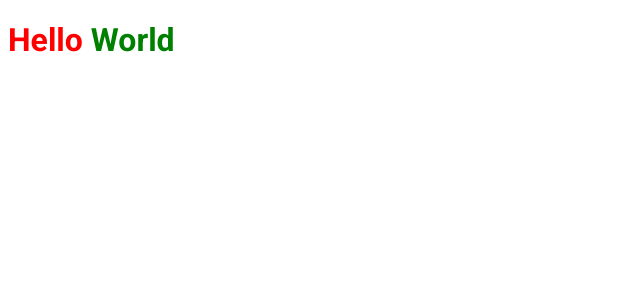
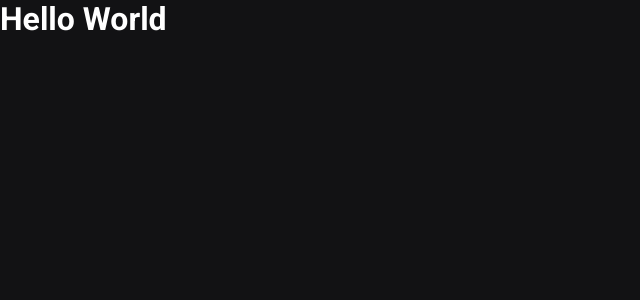
Before and after one commit to Waschislin/next-application, a Next.js app: page / in a window 1280 px wide. Shown: the top 300 px of the page, without its empty margins (0-640 px from the left). Built offline with nearby package versions, Linux system fonts and the light colour scheme.

Commit message:
Adicionando estilos globais e finalizando o módulo de estrutura da aplicação

```diff
--- a/src/pages/_app.tsx
+++ b/src/pages/_app.tsx
@@ -1,4 +1,5 @@
 import { AppProps } from "next/app";
+import "../styles/global.scss";
 
 function MyApp({ Component, pageProps }: AppProps) {
   return <Component {...pageProps} />;
--- a/src/pages/index.tsx
+++ b/src/pages/index.tsx
@@ -1,5 +1,4 @@
 import Head from "next/head";
-import styles from "../styles/home.module.scss";
 
 export default function Home() {
   return (
@@ -7,9 +6,7 @@
       <Head>
         <title> Início | ig.news</title>
       </Head>
-      <h1 className={styles.title}>
-        Hello <span>World</span>{" "}
-      </h1>
+      <h1>Hello World</h1>
     </>
   );
 }
--- /dev/null
+++ b/src/styles/global.scss
@@ -0,0 +1,46 @@
+*{
+  margin: 0;
+  padding: 0;
+  box-sizing: border-box;
+}
+
+:root{
+  --white: #FFFFFF;
+
+  --gray-100: #e1e1e6;
+  --gray-300: #a8a8b3;
+  --gray-900: #121214;
+
+  --cyan-500: #61dafb;
+  --yellow-500: #eba417;
+}
+
+@media(max-width: 1080px){
+  html{
+    font-size: 93.75%;
+  }
+}
+
+@media(max-width: 720px){
+  html{
+    font-size: 87.5%;
+  }
+}
+
+body{
+  background: var(--gray-900);
+  color: var(--white);
+}
+
+body,input,textarea, select, button {
+  font: 400 1rem "Roboto", sans-serif;
+}
+
+button {
+  cursor: pointer;
+}
+
+a{
+  color: inherit;
+  text-decoration: none;
+}
--- a/src/styles/home.module.scss
+++ /dev/null
@@ -1,8 +0,0 @@
-.title{
-  color: red;
-  font-family: Roboto;
-
-  span{
-    color: green;
-  }
-}
```
